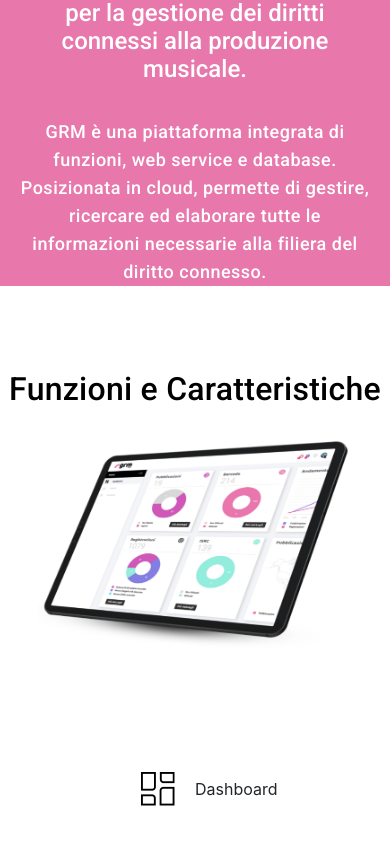
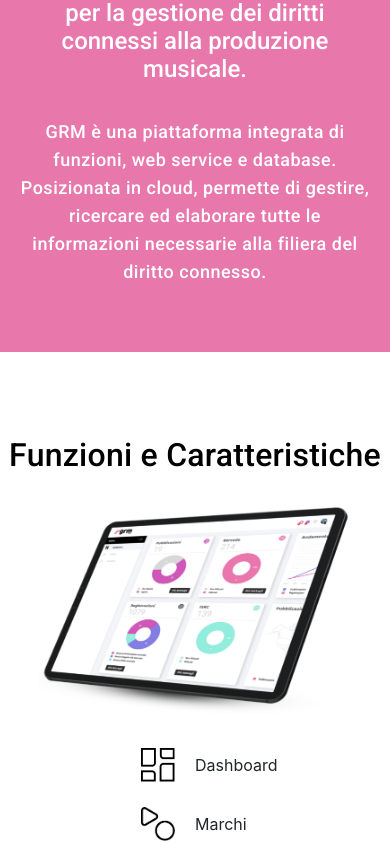
Before and after one commit to WINTERANDREA/grm_test, a plain HTML site: page artista.html in a window 390 px wide. Shown: the part 848-1692 px from the top of the page. Drawn offline with nearby package versions, Linux system fonts and the light colour scheme.

Commit message:
Add files via upload

```diff
--- a/css/style.css
+++ b/css/style.css
@@ -1131,6 +1131,7 @@ footer {
   }
   .griglia__1 {
     order: 2;
+    padding-top: 30px;
   }
   .griglia__2 {
     order: 1;
@@ -1138,6 +1139,11 @@ footer {
   }
   .griglia__3 {
     order: 2;
+    padding-top: 30px;
+  }
+  .griglia__1--container,
+  .griglia__3--container {
+    padding-bottom: 40px;
   }
 }
 
@@ -1163,6 +1169,10 @@ footer {
     max-width: 420px;
     max-height: 315px;
   }
+  .griglia__1--container,
+  .griglia__3--container {
+    padding-bottom: 25px;
+  }
 }
 
 @media (max-width: 450px) {
@@ -1186,3 +1196,9 @@ footer {
     padding-right: 20px;
   }
 }
+
+@media (max-width: 627px) {
+  .header__footer {
+    padding-bottom: 66px;
+  }
+}
```
